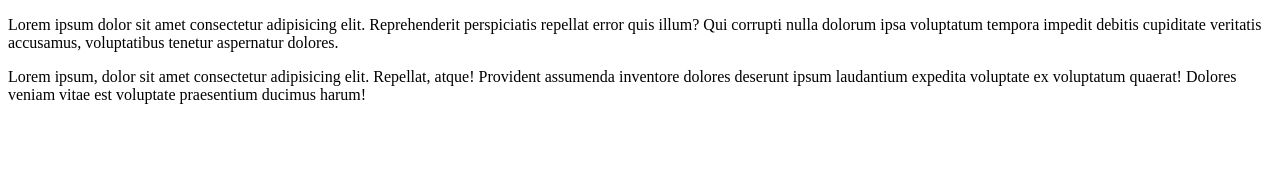
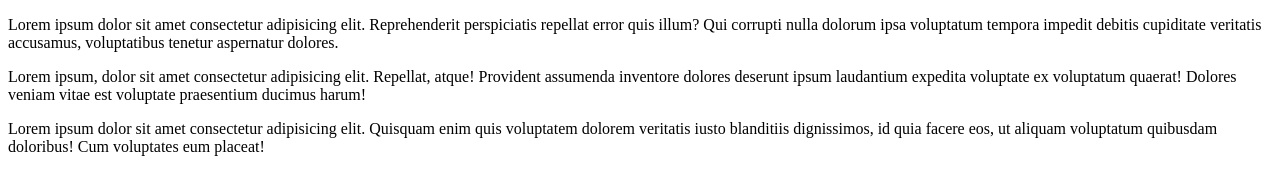
Before and after one commit to rajeshJSweb/my-second-repo, a plain HTML site: page index.html in a window 1280 px wide. Drawn offline with Linux system fonts and the light colour scheme.

Commit message:
new change

```diff
--- a/index.html
+++ b/index.html
@@ -9,5 +9,6 @@
 <body>
     <P>Lorem ipsum dolor sit amet consectetur adipisicing elit. Reprehenderit perspiciatis repellat error quis illum? Qui corrupti nulla dolorum ipsa voluptatum tempora impedit debitis cupiditate veritatis accusamus, voluptatibus tenetur aspernatur dolores.</P>
     <p>Lorem ipsum, dolor sit amet consectetur adipisicing elit. Repellat, atque! Provident assumenda inventore dolores deserunt ipsum laudantium expedita voluptate ex voluptatum quaerat! Dolores veniam vitae est voluptate praesentium ducimus harum!</p>
+    <p>Lorem ipsum dolor sit amet consectetur adipisicing elit. Quisquam enim quis voluptatem dolorem veritatis iusto blanditiis dignissimos, id quia facere eos, ut aliquam voluptatum quibusdam doloribus! Cum voluptates eum placeat!</p>
 </body>
 </html>
```
